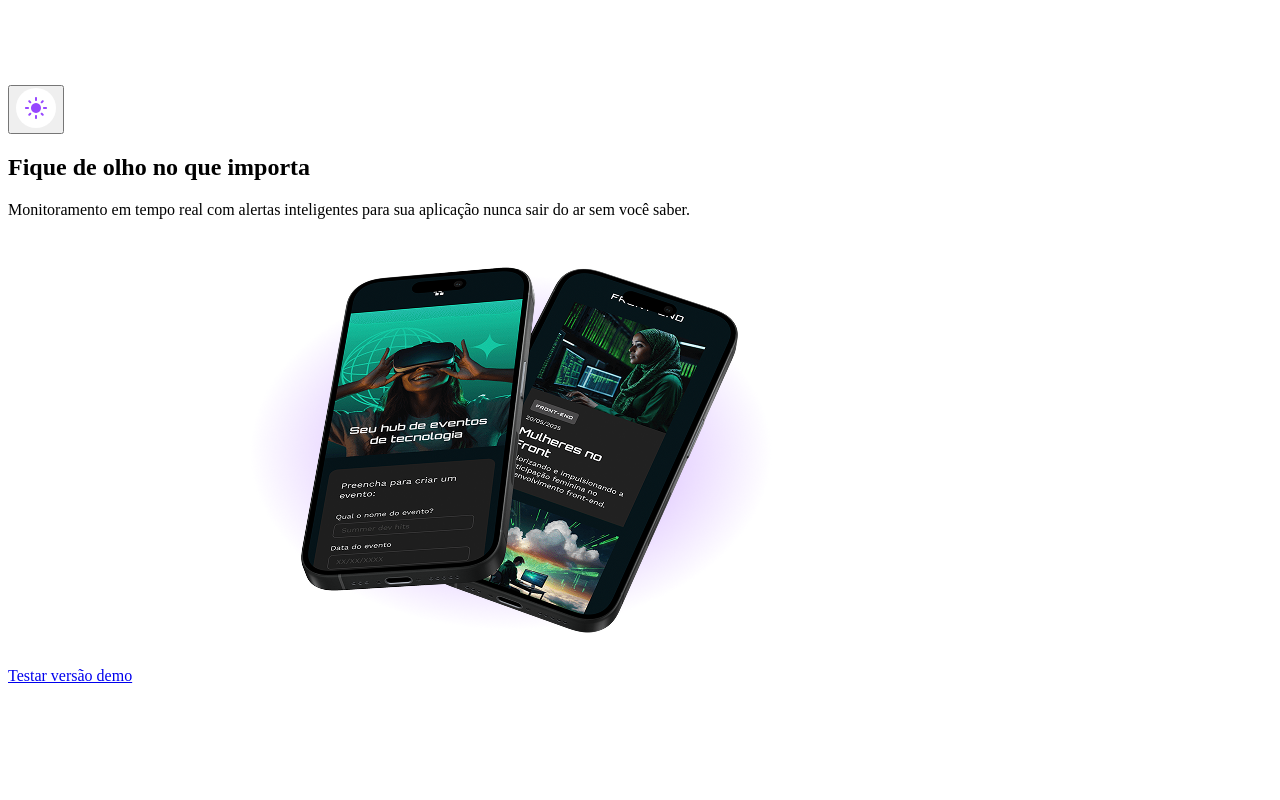
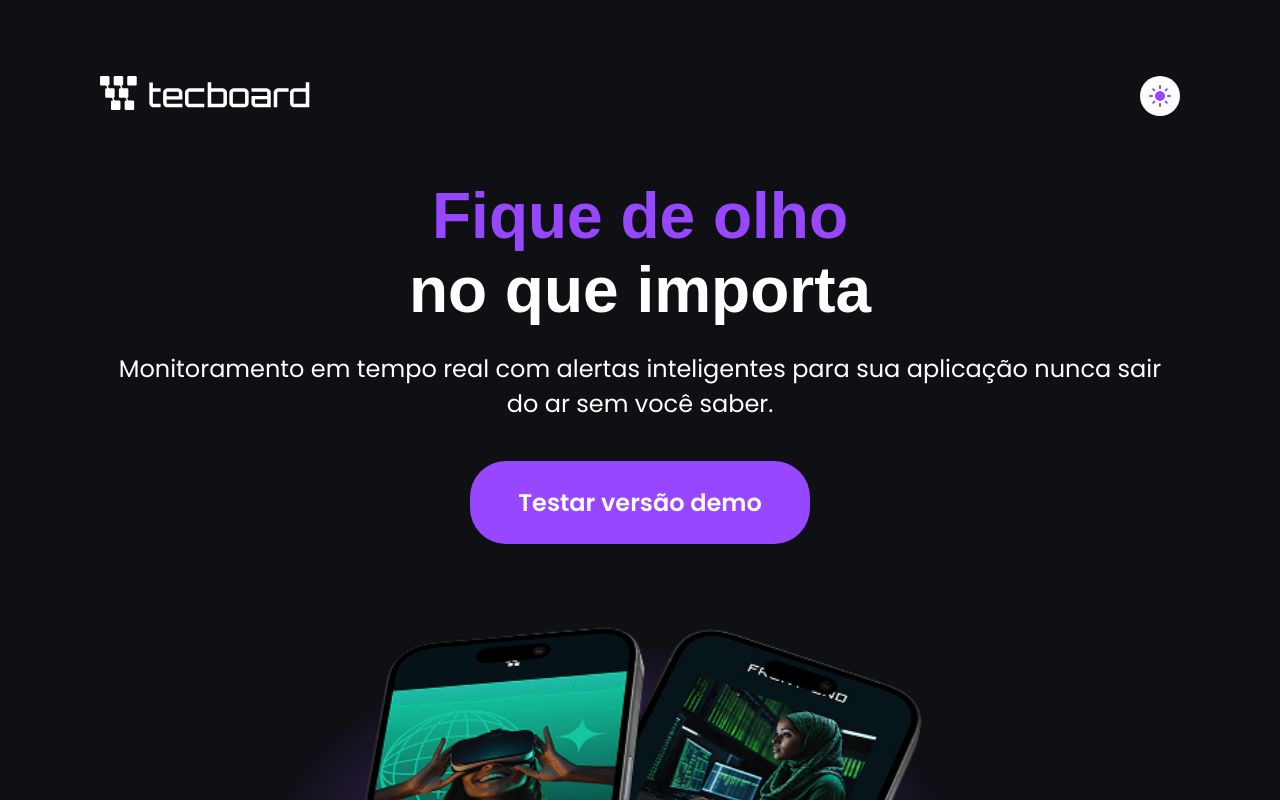
Before and after one commit to juanveronez/fundamentos-html-css, a plain HTML site: page landing/index.html in a window 1280 px wide. Shown: the top 800 px of the page. Drawn offline with Linux system fonts and the light colour scheme; a web font is replaced by a local one.

Commit message:
feat: add css styles to the landing page

```diff
--- a/landing/index.html
+++ b/landing/index.html
@@ -1,30 +1,37 @@
 <!DOCTYPE html>
 <html lang="en">
 <head>
+  <link rel="preconnect" href="https://fonts.googleapis.com">
+  <link rel="preconnect" href="https://fonts.gstatic.com" crossorigin>
   <meta charset="UTF-8">
   <meta name="viewport" content="width=device-width, initial-scale=1.0">
   <link rel="shortcut icon" href="favicon-tecboard-preto-e-roxo.svg" type="image/x-icon">
+  <link rel="stylesheet" href="style.css">
+  <link href="https://fonts.googleapis.com/css2?family=Poppins:wght@400;600&family=Unbounded:wght@700&display=swap" rel="stylesheet">
   <title>Tecboard</title>
 </head>
 <body>
-  <head>
-    <h1>
+  <div>
+    <header>
+      <h1 aria-label="Tecboard">
         <img
           src="assets/icons/logo-tecboard-branco.svg"
           alt="Logo Tecboard na cor branca"
         >
       </h1>
-    <button>
+      <button aria-label="trocar entre light e dark mode">
         <img
           src="assets/icons/icon-light-mode.svg"
           alt="ícone de um sol na cor roxa"
         >
       </button>
-  </head>
+    </header>
     <main>
       <section>
-      <h2>Fique de olho no que importa</h2>
+        <div>
+          <h2><span>Fique de olho</span><br> no que importa</h2>
           <p>Monitoramento em tempo real com alertas inteligentes para sua aplicação nunca sair do ar sem você saber.</p>
+        </div>
         <a href="#">Testar versão demo</a>
         <img
           src="assets/img/celulares-sobrepostos-desktop.png"
@@ -32,6 +39,7 @@
         >
       </section>
     </main>
+  </div>
 
 </body>
 </html>
--- /dev/null
+++ b/landing/style.css
@@ -0,0 +1,112 @@
+
+
+* {
+  padding: 0;
+  margin: 0;
+  border: 0;
+
+  background: none;
+  box-sizing: border-box;
+}
+
+body {
+  background-color: #0E1014;
+}
+
+h2, p, a {
+  color: #FFFFFF;
+  text-align: center;
+}
+
+h2 {
+  font-size: 4rem;
+  font-family: Unbounded, sans-serif;
+}
+
+h2 > span {
+  color: #9747FF
+}
+
+p, a {
+  font-family: Poppins, sans-serif;
+  font-size: 1.5rem;
+}
+
+p {
+  font-weight: 400;
+}
+
+a {
+  font-weight: 600;
+  text-decoration: none;
+
+  background-color: #9747FF;
+
+  padding: 1.5rem 3rem;
+  display: inline-block;
+  border-radius: 2.25rem;
+  margin: auto;
+}
+
+a:hover {
+  background-color: #8233E8;
+}
+
+header {
+  display: flex;
+  justify-content: space-between;
+}
+
+section {
+  display: flex;
+  flex-direction: column;
+
+  gap: 2.5rem;
+}
+
+section > div {
+  display: flex;
+  flex-direction: column;
+  gap: 1.5rem;
+}
+
+body > div {
+  max-width: 75rem;
+  margin: 0 auto;
+  padding: 3.75rem;
+}
+
+header {
+  margin-top: 1rem;
+  margin-bottom: 3.75rem
+}
+
+@media(max-width: 768px) {
+  header {
+    margin-top: 0.25rem;
+    margin-bottom: 4.5rem;
+  }
+}
+
+@media(max-width: 375px) {
+  header {
+    margin-top: 1rem;
+    margin-bottom: 3.75rem;
+  }
+
+  h2 {
+    font-size: 2.5rem;
+  }
+
+  p, a {
+    font-size: 1.25rem;
+  }
+
+  a {
+    padding: 1.5rem;
+  }
+
+  body > div {
+    padding: 1rem;
+  }
+}
```
Lines whose indentation alone changed are shown as unchanged.
